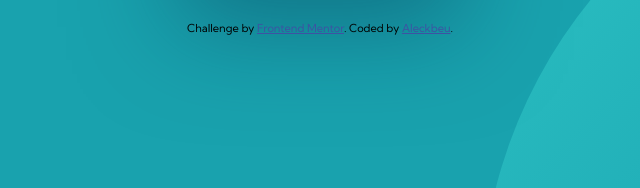
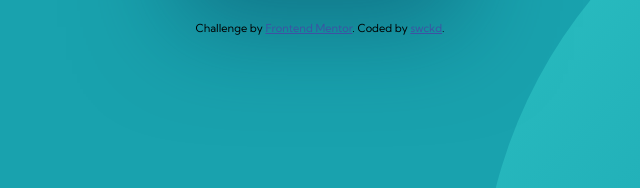
Before and after one commit to alejandroariasag/csb-gfoos, a plain HTML site: page index.html in a window 1280 px wide. Shown: the part 581-769 px from the top of the page, 320-960 px from the left. Drawn offline with Linux system fonts and the light colour scheme.

Commit message:
Update index.html

```diff
--- a/index.html
+++ b/index.html
@@ -40,7 +40,7 @@
         <div class="attribution">
             Challenge by
             <a href="https://www.frontendmentor.io?ref=challenge" target="_blank">Frontend Mentor</a
-        >. Coded by <a href="https://www.aleckbeu.com">Aleckbeu</a>.
+        >. Coded by <a href="https://github.com/swckd/">swckd</a>.
         </div>
     </div>
 </body>
```
